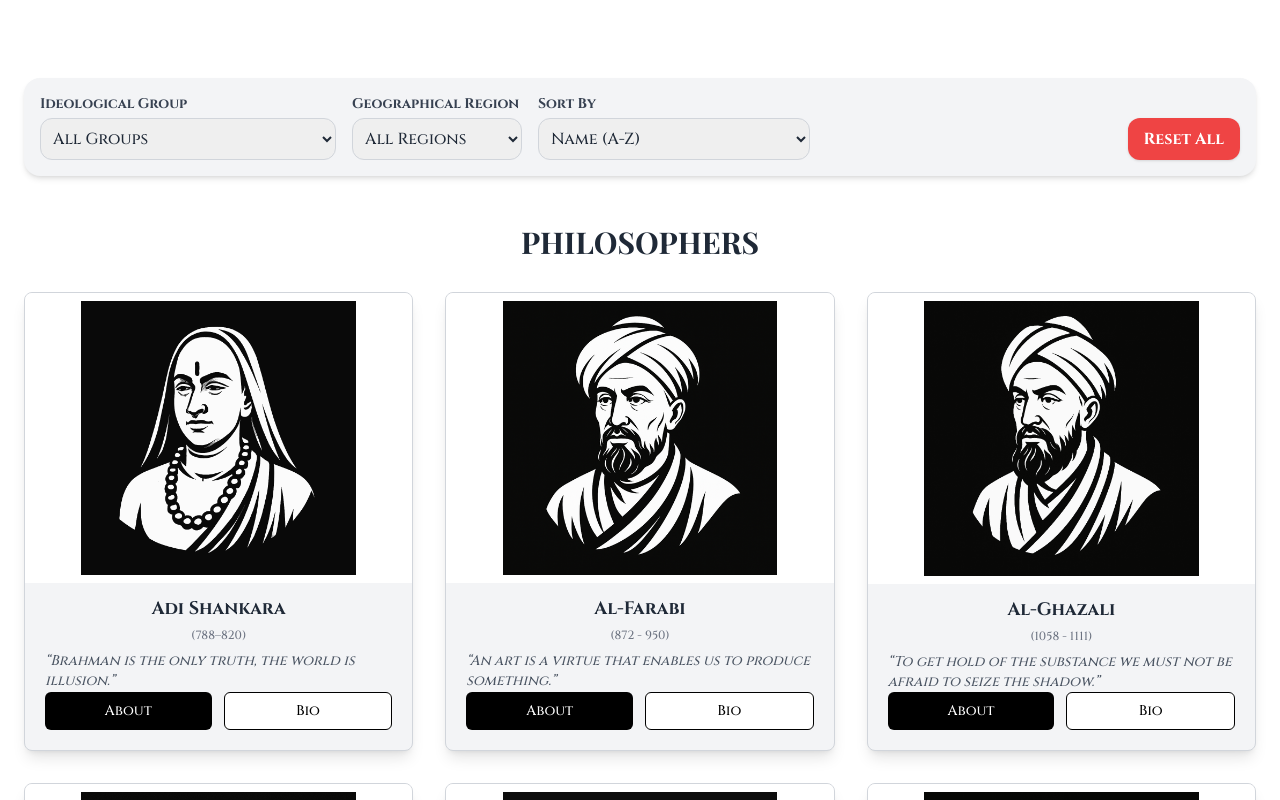
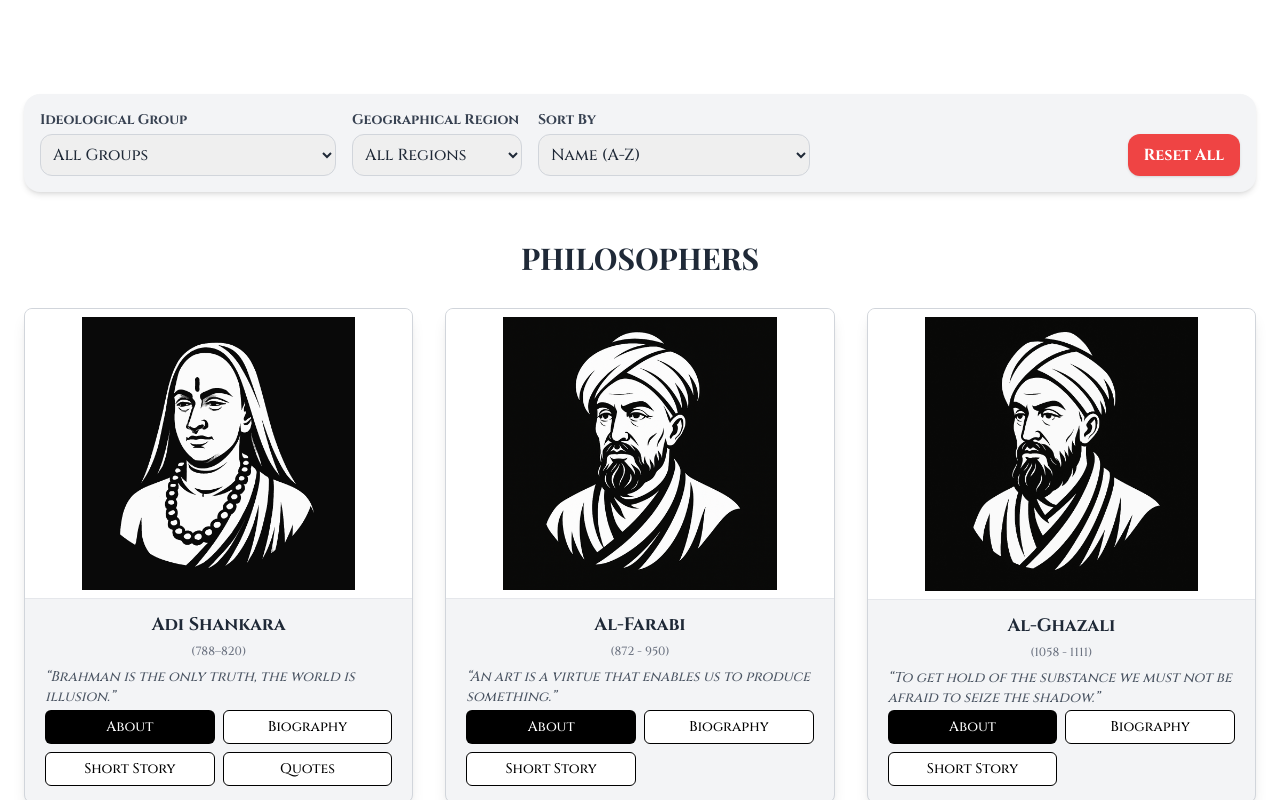
Before and after one commit to Jeshki/2Philosophers, a React (Vite) app: page / in a window 1280 px wide. Shown: the part 940-1740 px from the top of the page. Built offline with nearby package versions, Linux system fonts and the light colour scheme.

Commit message:
Add files via upload

```diff
--- a/src/App.jsx
+++ b/src/App.jsx
@@ -11,9 +11,9 @@ import Header from "./pages/Header-components/Header";
 import { philosophers } from "./data";
 import { IdeologicalGroups } from "./enums";
 
+// Helper funkcijos metų išgavimui (lieka nepakitusios)
 const getStartYear = (yearsString) => {
   if (!yearsString || typeof yearsString !== 'string') return Infinity;
-
   const str = yearsString.toLowerCase().trim();
   if (str.includes('unknown')) return Infinity;
   if (str.includes('bc') || str.includes('bce')) {
@@ -32,7 +32,6 @@ const getStartYear = (yearsString) => {
 
 const getEndYear = (yearsString) => {
   if (!yearsString || typeof yearsString !== 'string') return -Infinity;
-
   const str = yearsString.toLowerCase().trim();
   if (str.includes('unknown')) return -Infinity;
   if (str.includes('bc') || str.includes('bce')) {
@@ -49,17 +48,23 @@ const getEndYear = (yearsString) => {
   return matches && matches.length > 1 ? parseInt(matches[1], 10) : matches ? parseInt(matches[0], 10) : -Infinity;
 };
 
+
 export default function App() {
+  // Dark mode state
   const [darkMode, setDarkMode] = useState(() => {
     const savedMode = localStorage.getItem('darkMode');
     return savedMode === 'true';
   });
 
-  const [selectedPhilosopher, setSelectedPhilosopher] = useState(null);
+  // State filtrams ir rūšiavimui
   const [selectedGroup, setSelectedGroup] = useState('');
   const [selectedRegion, setSelectedRegion] = useState('');
   const [sortBy, setSortBy] = useState('default');
 
+  // NAUJAS state modalui: saugo filosofą ir rodomo turinio tipą
+  const [modalContent, setModalContent] = useState({ philosopher: null, contentType: null });
+
+  // Dark mode efekto pritaikymas
   useEffect(() => {
     const html = document.documentElement;
     if (darkMode) {
@@ -71,6 +76,7 @@ export default function App() {
     }
   }, [darkMode]);
 
+  // Filosofų duomenų apdorojimas su metais (lieka nepakitęs)
   const processedPhilosophers = useMemo(() => {
     return philosophers.map(p => ({
       ...p,
@@ -79,9 +85,16 @@ export default function App() {
     }));
   }, []);
 
+  // NAUJA funkcija modalui atidaryti su konkrečiu turiniu
+  const handleOpenModal = (philosopher, contentType) => {
+    setModalContent({ philosopher, contentType });
+  };
+
+  // Filtruotų ir surūšiuotų filosofų sąrašas (logika nepakito)
   const filteredAndSortedPhilosophers = useMemo(() => {
     let result = [...processedPhilosophers];
 
+    // Filtravimas pagal grupę
     if (selectedGroup) {
       const groupIdeologies = IdeologicalGroups[selectedGroup];
       if (groupIdeologies && Array.isArray(groupIdeologies)) {
@@ -89,33 +102,37 @@ export default function App() {
       }
     }
 
+    // Filtravimas pagal regioną
     if (selectedRegion) {
       result = result.filter(p => p.geographicalOrder === selectedRegion);
     }
 
+    // Rūšiavimas
     if (sortBy === 'chronological') {
       result.sort((a, b) => a.startYear - b.startYear);
     } else if (sortBy === 'youngest_first') {
       result.sort((a, b) => b.startYear - a.startYear);
     } else if (sortBy === 'newest_by_death') {
       result.sort((a, b) => b.endYear - a.endYear);
-    } else {
+    } else { // 'default'
       result.sort((a, b) => a.name.localeCompare(b.name));
     }
 
     return result;
   }, [processedPhilosophers, selectedGroup, selectedRegion, sortBy]);
 
+
   return (
     <Router>
-      <div className="min-h-screen bg-white dark:bg-black text-gray-800 dark:text-gray-200">
+      <div className="min-h-screen bg-white dark:bg-black text-gray-800 dark:text-gray-200 transition-colors duration-300">
         <Header darkMode={darkMode} setDarkMode={setDarkMode} />
+        <main className="pt-4 pb-12"> {/* Pridėtas main elementas ir padding */}
           <Routes>
             <Route
               path="/"
               element={<HomePage
                 filteredPhilosophers={filteredAndSortedPhilosophers}
-              handleCardClick={setSelectedPhilosopher}
+                handleCardClick={handleOpenModal} // Perduodame naują funkciją
                 selectedGroup={selectedGroup}
                 setSelectedGroup={setSelectedGroup}
                 selectedRegion={selectedRegion}
@@ -127,10 +144,17 @@ export default function App() {
             <Route path="/about" element={<About />} />
             <Route path="/contact" element={<Contact />} />
             <Route path="/biographies" element={<Biographies />} />
+            {/* PhilosopherPage maršrutas lieka toks pat */}
             <Route path="/philosopher/:id" element={<PhilosopherPage />} />
           </Routes>
-        {selectedPhilosopher && (
-          <BioModal philosopher={selectedPhilosopher} onClose={() => setSelectedPhilosopher(null)} />
+        </main>
+        {/* Atnaujintas modalo atvaizdavimas */}
+        {modalContent.philosopher && modalContent.contentType && (
+          <BioModal
+            philosopher={modalContent.philosopher}
+            contentType={modalContent.contentType} // Perduodame turinio tipą
+            onClose={() => setModalContent({ philosopher: null, contentType: null })} // Funkcija uždarymui
+          />
         )}
         <Footer />
       </div>
--- a/src/BioModal.jsx
+++ b/src/BioModal.jsx
@@ -1,44 +1,83 @@
 import React from "react";
 
-export default function BioModal({ philosopher, onClose }) {
+// Pridedame contentType prop'są
+export default function BioModal({ philosopher, contentType, onClose }) {
   // Apsauga, jei philosopher objektas būtų null arba undefined
   if (!philosopher) {
     return null;
   }
 
+  // Funkcija, kurią kviečia paspaudus foną (už modalinio lango)
+  const handleBackdropClick = (e) => {
+    // Uždarome tik jei paspausta tiesiogiai ant fono (o ne ant modalinio lango turinio)
+    if (e.target === e.currentTarget) {
+      onClose();
+    }
+  };
+
   return (
     <div
-      className="fixed inset-0 bg-black bg-opacity-70 flex items-center justify-center z-50 p-4 backdrop-blur-sm" // Pridėtas backdrop blur
-      onClick={onClose} // Uždaroma paspaudus fone
+      className="fixed inset-0 bg-black bg-opacity-70 flex items-center justify-center z-50 p-4 backdrop-blur-sm animate-fadeIn" // Pridėtas fade-in efektas
+      onClick={handleBackdropClick} // Uždaroma paspaudus fone
+      role="dialog" // Prieinamumo atributas
+      aria-modal="true" // Prieinamumo atributas
+      aria-labelledby="modal-title" // Susiejame su antrašte
     >
       {/* Stop propagation, kad paspaudus ant modal'o turinio jis neužsidarytų */}
       <div
-        className="bg-white dark:bg-very-dark-gray text-gray-900 dark:text-gray-100 rounded-xl shadow-2xl max-w-2xl w-full max-h-[85vh] p-6 md:p-8 relative overflow-y-auto scrollbar-thin scrollbar-thumb-gray-400 dark:scrollbar-thumb-gray-600 dark:scrollbar-track-gray-700" // Pridėtas scrollbar track dark mode
+        className="bg-white dark:bg-very-dark-gray text-gray-900 dark:text-gray-100 rounded-xl shadow-2xl max-w-2xl w-full max-h-[85vh] p-6 md:p-8 relative overflow-y-auto scrollbar-thin scrollbar-thumb-gray-400 dark:scrollbar-thumb-gray-600 dark:scrollbar-track-gray-700 dark:scrollbar-thumb-rounded-full dark:scrollbar-track-rounded-full" // Pridėtos scrollbar stiliaus klasės
         onClick={(e) => e.stopPropagation()}
       >
         {/* Uždarymo mygtukas */}
         <button
           onClick={onClose}
-          className="absolute top-3 right-3 text-gray-500 dark:text-gray-400 hover:text-red-600 dark:hover:text-red-400 text-3xl leading-none transition-colors" // Padidintas, pakoreguotas leading
+          className="absolute top-3 right-3 text-gray-500 dark:text-gray-400 hover:text-red-600 dark:hover:text-red-400 text-3xl leading-none transition-colors focus:outline-none focus:ring-2 focus:ring-red-500 focus:ring-offset-2 dark:focus:ring-offset-very-dark-gray rounded-full w-8 h-8 flex items-center justify-center" // Stiliai mygtukui
           aria-label="Close modal" // Pridėta aria-label
         >
           &times; {/* Naudojamas times simbolis */}
         </button>
 
-        {/* Vardas ir metai */}
-        <h3 className="text-3xl font-bold mb-1 text-gray-800 dark:text-gray-50 pr-8"> {/* Pridėta padding dešinėje dėl mygtuko */}
+        {/* Vardas */}
+        <h3 id="modal-title" className="text-3xl font-bold mb-1 text-gray-800 dark:text-gray-50 pr-8"> {/* Pridėta ID prieinamumui */}
           {philosopher.name}
         </h3>
+        {/* Antraštė pagal turinio tipą */}
+        <p className="text-lg font-semibold text-indigo-600 dark:text-indigo-400 mb-4 capitalize">
+          {contentType === 'about' ? 'About' : contentType.replace(/([A-Z])/g, ' $1').trim()} {/* Pakeista, kad rodytų pvz., 'Short Story' */}
+        </p>
+        {/* Metai */}
         {philosopher.years && (
-          <p className="text-sm text-gray-500 dark:text-gray-400 mb-4">
+          <p className="text-sm text-gray-500 dark:text-gray-400 mb-6">
             {philosopher.years}
           </p>
         )}
 
-        {/* Pilna biografija arba aprašymas */}
-        <div className="prose prose-lg dark:prose-invert max-w-none mt-4 text-base leading-relaxed">
-          {/* PATAISYTA: Tikrina abu laukus - bio ir about */}
-          {philosopher.bio || philosopher.about || "No biography available."}
+        {/* Turinys pagal contentType */}
+        <div className="prose dark:prose-invert max-w-none mt-4 text-base leading-relaxed space-y-4">
+          {/* Rodo "About" (bio arba about laukus) */}
+          {contentType === 'about' && (philosopher.bio || philosopher.about || "No information available.").split('\n').map((paragraph, index) => (
+            paragraph.trim() && <p key={index}>{paragraph.trim()}</p>
+          ))}
+          {/* Rodo "Biography" */}
+          {contentType === 'biography' && (philosopher.biography || "No detailed biography available.").split('\n').map((paragraph, index) => (
+            paragraph.trim() && <p key={index}>{paragraph.trim()}</p>
+          ))}
+          {/* Rodo "Short Story" */}
+          {contentType === 'shortStory' && (philosopher.shortStory || "No short story available.").split('\n').map((paragraph, index) => (
+            paragraph.trim() && <p key={index}>{paragraph.trim()}</p>
+          ))}
+          {/* Rodo "Quotes" */}
+          {contentType === 'quotes' && philosopher.quotes && philosopher.quotes.length > 0 && (
+            <ul className="list-disc pl-5 space-y-2">
+              {philosopher.quotes.map((quote, index) => (
+                <li key={index} className="">"{quote}"</li>
+              ))}
+            </ul>
+          )}
+          {/* Pranešimas, jei citatų nėra */}
+          {contentType === 'quotes' && (!philosopher.quotes || philosopher.quotes.length === 0) && (
+            <p>No quotes available.</p>
+          )}
         </div>
       </div>
     </div>
--- a/src/PhilosopherCard.jsx
+++ b/src/PhilosopherCard.jsx
@@ -1,5 +1,11 @@
 import React from "react";
+// Link importas gali likti, jei manote, kad ateityje gali prireikti nuorodų
 import { Link } from "react-router-dom";
+
+// Atnaujinti stiliai: w-full užtikrina, kad mygtukas užims visą tinklelio langelį
+const buttonStyle = "w-full text-center px-3 py-1.5 rounded-md focus:outline-none focus:ring-2 focus:ring-offset-2 dark:focus:ring-offset-stone-950 transition-colors duration-200 text-xs sm:text-sm font-medium min-w-[60px]";
+const primaryButtonStyle = `${buttonStyle} bg-black text-white dark:bg-white dark:text-black hover:bg-gray-700 dark:hover:bg-gray-300 focus:ring-black dark:focus:ring-white`;
+const secondaryButtonStyle = `${buttonStyle} bg-white text-black border border-black dark:bg-stone-800 dark:text-white dark:border-stone-600 hover:bg-gray-200 dark:hover:bg-stone-700 focus:ring-gray-500 dark:focus:ring-gray-400`;
 
 export default function PhilosopherCard({ philosopher, onClick }) {
   // Apsauga, jei philosopher objektas neperduotas
@@ -7,11 +13,10 @@ export default function PhilosopherCard({ philosopher, onClick }) {
 
   return (
     <div
-      className="bg-gray-100 dark:bg-stone-950 rounded-lg shadow-lg overflow-hidden transition-all duration-300 ease-in-out hover:shadow-xl hover:-translate-y-1 group border border-gray-300 dark:border-stone-700 flex flex-col" // Pridėtas flex flex-col
-      // tabIndex="0" // Galima palikti, jei norima, kad visa kortelė būtų fokusuojama
+      className="bg-gray-100 dark:bg-stone-950 rounded-lg shadow-lg overflow-hidden transition-all duration-300 ease-in-out hover:shadow-xl hover:-translate-y-1 group border border-gray-300 dark:border-stone-700 flex flex-col"
     >
       {/* Image container */}
-      <div className="w-full aspect-[4/3] bg-white dark:bg-zinc-900 flex items-center justify-center overflow-hidden">
+      <div className="w-full aspect-[4/3] bg-white dark:bg-zinc-900 flex items-center justify-center overflow-hidden border-b border-gray-200 dark:border-stone-800">
         <img
           src={philosopher.img}
           className="w-full h-full object-contain p-2 transition-transform duration-300 group-hover:scale-105"
@@ -20,35 +25,69 @@ export default function PhilosopherCard({ philosopher, onClick }) {
         />
       </div>
 
-      {/* Content container - flex-grow leidžia užimti likusią vietą */}
-      <div className="px-5 pb-5 pt-3 text-center flex flex-col flex-grow">
-        <h3 className="text-lg font-semibold text-gray-800 dark:text-white mb-1 truncate">
+      {/* Content container */}
+      <div className="px-4 sm:px-5 pb-4 pt-3 text-center flex flex-col flex-grow">
+        <h3 className="text-lg font-semibold text-gray-800 dark:text-white mb-1 truncate" title={philosopher.name}>
           {philosopher.name}
         </h3>
         <p className="text-xs text-gray-500 dark:text-gray-400">{philosopher.years}</p>
 
-        {/* Quote - flex-grow leidžia citatai užimti vietą prieš mygtukus */}
-        <p className="mt-2 italic text-sm text-gray-600 dark:text-gray-300 text-left relative flex-grow">
-          “{philosopher.quote}”
+        {/* Quote */}
+        <p className="mt-2 italic text-sm text-gray-600 dark:text-gray-300 text-left relative flex-grow min-h-[3em]"> {/* min-h užtikrina minimalų aukštį citatai */}
+          {philosopher.quote ? `“${philosopher.quote}”` : <span className="text-gray-400 dark:text-gray-500">(No quote available)</span>}
         </p>
 
-        {/* Button container - mt-auto stumia mygtukus į apačią */}
-        <div className="flex flex-col sm:flex-row gap-3 mt-4 mt-auto">
-          <button
-            onClick={() => onClick(philosopher)} // Kviečiama modalo atidarymo funkcija
-            className="flex-1 text-center bg-black text-white dark:bg-white dark:text-black px-4 py-2 rounded-md hover:bg-gray-700 dark:hover:bg-gray-300 focus:outline-none focus:ring-2 focus:ring-offset-2 focus:ring-black dark:focus:ring-white transition-colors duration-200 text-sm font-medium"
-            aria-label={`About ${philosopher.name}`} // Geresnis aria-label
-          >
-            About
-          </button>
-          {/* Atnaujintas Link */}
-          <Link
-            to={`/philosopher/${philosopher.id}`} // Naudojamas ID nuorodoje
-            className="flex-1 text-center bg-white text-black border border-black dark:bg-black dark:text-white dark:border-white px-4 py-2 rounded-md hover:bg-gray-200 dark:hover:bg-gray-700 focus:outline-none focus:ring-2 focus:ring-offset-2 focus:ring-gray-500 dark:focus:ring-gray-400 transition-colors duration-200 text-sm font-medium"
-            aria-label={`Biography of ${philosopher.name}`} // Geresnis aria-label
-          >
-            Bio
-          </Link>
+        {/* Button container - naudojamas 2x2 tinklelis */}
+        <div className="grid grid-cols-2 gap-2 mt-4 mt-auto">
+          {/* Mygtukas "About" (rodo bio/about modale) */}
+          {(philosopher.bio || philosopher.about) && (
+            <button
+              onClick={() => onClick(philosopher, 'about')} // Kviečia modalą su 'about' turiniu
+              className={primaryButtonStyle} // Pagrindinis mygtukas
+              aria-label={`About ${philosopher.name}`}
+              title={`About ${philosopher.name}`}
+            >
+              About
+            </button>
+          )}
+          {/* Mygtukas "Biography" (rodo biography modale) */}
+          {philosopher.biography && (
+            <button
+              onClick={() => onClick(philosopher, 'biography')} // Kviečia modalą su 'biography' turiniu
+              className={secondaryButtonStyle} // Antrinis mygtukas
+              aria-label={`Biography of ${philosopher.name}`}
+              title={`Show biography of ${philosopher.name}`}
+            >
+              Biography
+            </button>
+          )}
+          {/* Mygtukas "Short Story" (rodo shortStory modale) */}
+          {philosopher.shortStory && (
+            <button
+              onClick={() => onClick(philosopher, 'shortStory')} // Kviečia modalą su 'shortStory' turiniu
+              className={secondaryButtonStyle} // Antrinis mygtukas
+              aria-label={`Short Story of ${philosopher.name}`}
+              title={`Show short story of ${philosopher.name}`}
+            >
+              Short Story
+            </button>
+          )}
+          {/* Mygtukas "Quotes" (rodo quotes modale) */}
+          {philosopher.quotes && philosopher.quotes.length > 0 && (
+            <button
+              onClick={() => onClick(philosopher, 'quotes')} // Kviečia modalą su 'quotes' turiniu
+              className={secondaryButtonStyle} // Antrinis mygtukas
+              aria-label={`Quotes by ${philosopher.name}`}
+              title={`Show quotes by ${philosopher.name}`}
+            >
+              Quotes
+            </button>
+          )}
+
+          {/* Tarpai vietoj mygtukų, jei duomenų nėra, kad išlaikytų tinklelį (nebūtina, bet galima) */}
+          {/* Pvz., jei nėra 'bio'/'about', bet yra kiti, galima įdėti tuščią div */}
+          {/* Šiuo metu palikta, kad mygtukai tiesiog nebūtų rodomi */}
+
         </div>
       </div>
     </div>
```
Lines whose indentation alone changed are shown as unchanged.
